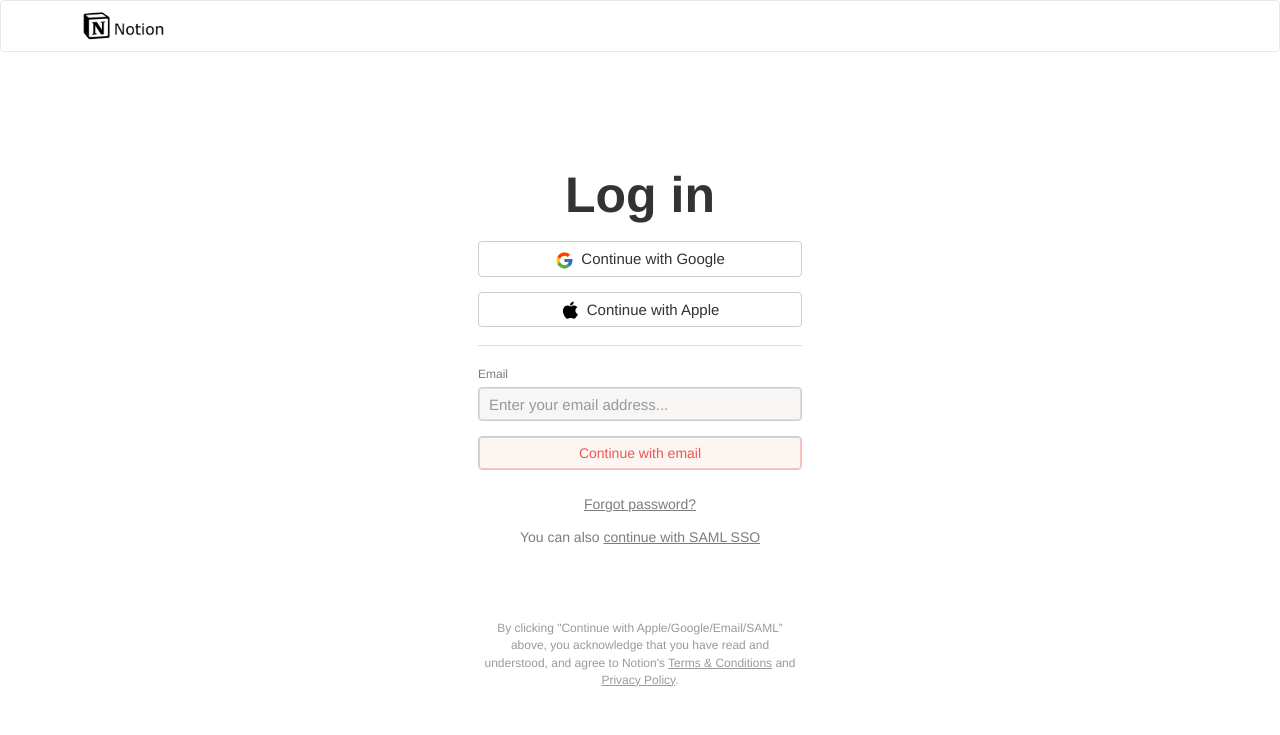
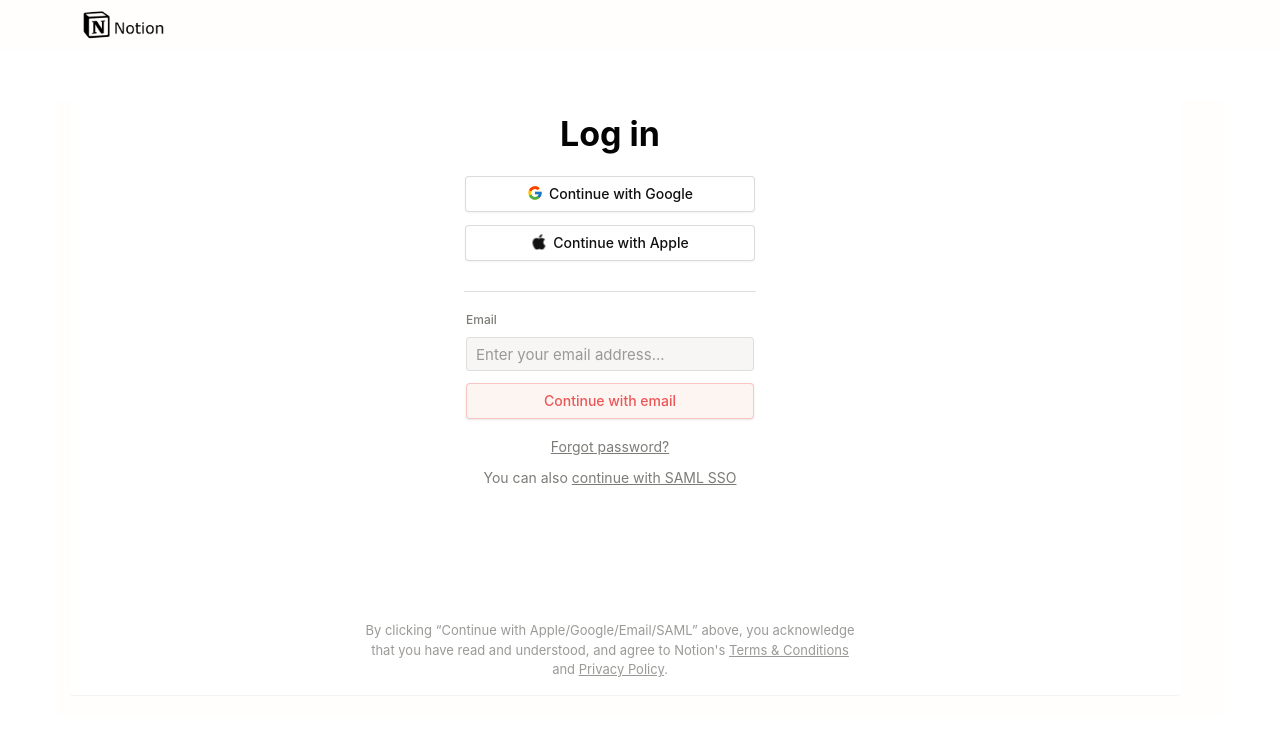
Before and after one commit to aniskhra/PEMROGRAMAN_WEB, a PHP site: page /studikasus7.html in a window 1280 px wide. Shown: the top 735 px of the page. Run offline with PHP 8.4, Linux system fonts and the light colour scheme.

Commit message:
revisi studi kasus

```diff
--- a/MODUL_7/studikasus7.css
+++ b/MODUL_7/studikasus7.css
@@ -1,9 +1,45 @@
-/* Mengatur padding pada navigation bar */
-.navbar-default {
-  background-color: #ffffff;
+/* Mengatur style pada seluruh halaman */
+.notion-app-inner {
+  color: rgb(55, 53, 47);
+  background-color: white;
+  line-height: 1.5;
+  font-family: ui-sans-serif, -apple-system, BlinkMacSystemFont, "Segoe UI", Helvetica, "Apple Color Emoji", Arial, sans-serif, "Segoe UI Emoji", "Segoe UI Symbol";
+  -webkit-font-smoothing: auto;
 }
 
-/* Style for logo */
+/* Mengatur style pada navigation bar */
+.navbar {
+  position: fixed;
+  top: 0;
+  left: 0;
+  right: 0;
+  z-index: 999;
+  background-color: #fff;
+  border-color: #fff;
+  white-space: nowrap;
+  background: rgb(255, 254, 252);
+  box-shadow: none;
+}
+
+/* Menampilkan garis bawah ketika navbar di scroll */
+.navbar.scrolled {
+  border-bottom: 1px solid #ccc;
+}
+
+/* Mengatur ukuran padding atas pada body */
+body {
+  padding-top: 100px;
+}
+
+/* Mengatur navbar tetap di atas */
+.navbar-fixed-top {
+  position: fixed;
+  z-index: 99;
+  top: 0;
+  width: 100%;
+}
+
+/* Mengatur style logo aplikasi pada navbar */
 .navbar-brand img {
   height: 30px;
   width: fit-content;
@@ -11,56 +47,175 @@
   margin-top: -5px;
 }
 
+/* Mengatur style pada class navbar-default.container */
+.navbar-default.container {
+  padding-right: 15px;
+  padding-left: 0;
+  margin-right: auto;
+  margin-left: auto;
+}
+
+main {
+  color: rgb(4, 4, 4);
+  fill: currentcolor;
+  line-height: 1.5;
+  font-family: inter, -apple-system, BlinkMacSystemFont, "Segoe UI", Helvetica, "Apple Color Emoji", Arial, sans-serif, "Segoe UI Emoji", "Segoe UI Symbol";
+  background: rgb(255, 254, 252);
+  font-size: 17px;
+  -webkit-font-smoothing: antialiased;
+}
+
+.container.row {
+  display: flex;
+  flex-direction: row;
+  width: 100%;
+}
+
+section {
+  padding-left: 20px;
+  padding-right: 20px;
+  width: 100%;
+  margin: 0px auto;
+  overflow: visible;
+}
+
+.panel {
+  border: none;
+}
+
+.panel-default {
+  width: 100%;
+  border-radius: 3px;
+}
+
+.panel-body {
+  width: 100%;
+  max-width: 580px;
+  margin: 0px auto;
+}
+
+.col-md-12 {
+  display: flex;
+  flex-direction: column;
+  align-items: center;
+}
+
 /* Style for heading */
 h1 {
-    font-size: 50px;
-    margin-top: 12vh;
-    font-weight: 700;
-    text-align: center;
-
+  font-size: 34px;
+  margin-top: 0;
+  font-weight: 700;
+  margin-bottom: 24px;
+  text-align: center;
+  line-height: 1.1;
+  max-width: 380px;
 }
 
 .notion-login {
-  margin: 5%;
+  width: 100%;
   display: flex;
   flex-direction: column;
+  align-items: center;
+  max-width: 320px;
+  margin-bottom: 16vh;
+}
+
+.row {
+  display: flex;
+  flex-direction: column;
+  width: 100%;
 }
 
 .btn-default {
-  font-size: 15px;
-}
-.btn-default svg {
-  vertical-align: middle;
-  margin-right: 3px;
+  user-select: none;
+  transition: 20ms ease-in 0s;
+  cursor: pointer;
+  display: inline-flex;
+  align-items: center;
+  justify-content: center;
+  white-space: nowrap;
+  height: 36px;
+  border-radius: 4px;
+  color: rgb(17, 17, 17);
+  font-size: 14px;
+  line-height: 1;
+  padding-left: 12px;
+  padding-right: 12px;
+  font-weight: 500;
+  background: white;
+  border: 1px solid rgba(15, 15, 15, 0.15);
+  width: 100%;
+  box-shadow: rgba(15, 15, 15, 0.05) 0px 1px 2px;
+  margin-bottom: 8px;
 }
 
-.btn svg {
-  display: inline-block;
-  vertical-align: middle;
+.btn-default svg {
+  width: 16px;
+  height: 16px;
+  display: block;
+  fill: inherit;
+  flex-shrink: 0;
+  backface-visibility: hidden;
+  margin-right: 6px;
+  margin-bottom: 2px;
 }
 
-.btn span {
-  display: inline-block;
-  vertical-align: middle;
-  margin-left: 5px;
+.googleLogo{
+  width: 14px;
+  height: 14px;
+  display: block;
+  fill: inherit;
+  flex-shrink: 0;
+  backface-visibility: hidden;
+  margin-right: 6px;
 }
 
-hr {
+.appleLogo {
+  width: 16px;
+  height: 16px;
+  display: block;
+  fill: inherit;
+  flex-shrink: 0;
+  backface-visibility: hidden;
+  margin-right: 6px;
+  margin-bottom: 2px;
+}
+
+.hr {
+  display: flex;
+  align-items: center;
+  justify-content: center;
+  height: 42px;
+  flex: 0 0 auto;
+}
+
+.garis {
+  max-width: 91%;
   width: 100%;
+  border-top: 1px solid rgba(55, 53, 47, 0.16);
   margin-top: 1%;
-  visibility: visible;
-  border-top: 1px solid rgba(55, 53, 47, 0.16);
+  margin-left: auto;
+  margin-right: auto;
+}
+
+.form-group {
+  margin-bottom: 4px;
 }
 
 .form-group label {
+  text-align: left;
+  margin-left: 5%;
   display: block;
   margin-bottom: 4px;
   font-size: 12px;
+  font-weight: 450;
   color: rgba(55, 53, 47, 0.65);
-  font-weight: lighter;
 }
 
-.form-group input {
+.form-group input[type="email"] {
+  display: inline-flex;
+  align-items: center;
+  width: 90%;
   font-size: 15px;
   line-height: 26px;
   padding: 4px 10px;
@@ -69,50 +224,60 @@
   box-shadow: rgba(15, 15, 15, 0.1) 0px 0px 0px 1px inset;
   background: rgba(242, 241, 238, 0.6);
   cursor: text;
+  margin-top: 4px;
+  margin-bottom: 4px;
+  border: none;
 }
 
-.btn-default.email {
+.btn-primary {
+  user-select: none;
+  transition: 20ms ease-in 0s;
   cursor: pointer;
   display: inline-flex;
   align-items: center;
   justify-content: center;
+  white-space: nowrap;
+  height: 36px;
+  border-radius: 4px;
   color: rgb(235, 87, 87);
   font-size: 14px;
-  background: rgb(253, 245, 242);
-  box-shadow: rgba(235, 87, 87, 0.3) 0px 0px 0px 1px inset;
+  line-height: 1;
+  padding-left: 12px;
+  padding-right: 12px;
+  font-weight: 500;
+  background-color: rgb(253, 245, 242);
+  box-shadow: rgba(15, 15, 15, 0.1) 0px 1px 2px, rgba(235, 87, 87, 0.3) 0px 0px 0px 1px inset;
+  margin-top: 4px;
+  margin-bottom: 12px;
+  width: 90%;
+  border: none;
 }
 
-.forgot-pw {
-  color: rgba(55, 53, 47, 0.65);
-  font-size: 14px;
-  line-height: 1.6;
-  margin-top: 8px;
-  margin-bottom: 8px;
-  text-align: center;
+.btn-primary:hover {
+  background-color: rgb(250, 235, 232);
 }
 
-.saml {
-  color: rgba(55, 53, 47, 0.65);
-  font-size: 14px;
-  line-height: 1.6;
-  margin-top: 2px;
-  margin-bottom: 8px;
-  text-align: center;
+.btn-primary:hover, .btn-primary:focus, .btn-primary:active, .btn-primary.active {
+  color: rgb(235, 87, 87);
 }
 
-.agreement {
-  width: 100%;
-  margin-top: 64px;
-  margin-bottom: 0px;
-  font-size: 12px;
-  color: rgba(55, 53, 47, 0.5);
-  text-align: center;
+.text-add {
+  color: rgba(55, 53, 47, 0.65);
+  margin-top: 5px;
+  margin-bottom: 5px;
+  font-size: 14px;
 }
 
 .notion-link {
-  display: inline;
+  color: inherit;
   text-decoration: underline;
-  user-select: none;
   cursor: pointer;
-  color: inherit;
 }
+
+.notion-link:hover {
+  color: rgb(235, 87, 87);
+}
+
+.text {
+  text-align: center;
+}
--- a/MODUL_7/studikasus7.html
+++ b/MODUL_7/studikasus7.html
@@ -12,85 +12,88 @@
 
   <!-- jQuery library -->
   <script src="https://ajax.googleapis.com/ajax/libs/jquery/3.6.3/jquery.min.js"></script>
+  <script src="studikasus7.js"></script>
+
   <!-- Latest compiled JavaScript -->
   <script src="https://maxcdn.bootstrapcdn.com/bootstrap/3.4.1/js/bootstrap.min.js"></script>
 
-
 </head>
 <body>
-
-    <!-- Navigation Bar -->
-    <nav class="navbar navbar-default">
+    <div id="notion">
+        <div class="notion-app-inner notion-light-theme">
+            <div style="height: 100%;">
+                <div>
+                    <nav class="navbar navbar-default navbar-fixed-top" role="navigation">
                         <div class="container">
-          <!-- Brand and toggle get grouped for better mobile display -->
                             <div class="navbar-header">
-            <a class="navbar-brand" href="#">
-              <img src="notion-logo.png">
-            </a>
+                                <a class="navbar-brand" href="/product"><img src="notion-logo.png"></a>
                             </div>
                         </div>
                     </nav>
 
-      <div class="container">
+                    <main class="container">
                         <div class="row">
-          <div class="col-md-4 col-md-offset-4">
-            <h1>Log in</h1>
-            <div class="notion-login">
-              <div class="form-group">
-                <button type="button" class="btn btn-default btn-block">
-                  <svg xmlns="http://www.w3.org/2000/svg" x="0px" y="0px"
-                    width="19" height="19"
-                    viewBox="0 0 48 48">
+                          <section class="col-md-12">
+                            <div class="panel panel-default">
+                              <div class="panel-body">
+                                <div class="row">
+                                  <div class="col-md-12 text-center">
+                                    <h1 class="mt-5">Log in</h1>
+                                    <div class="notion-login mx-auto mt-4 mb-5" style="max-width: 320px;">
+                                      <div class="row">
+                                        <div class="col-md-12">
+                                          <div class="btn btn-default btn-block mb-2">
+                                            <svg viewBox="0 0 48 48" class="googleLogo">
                                               <path fill="#FFC107" d="M43.611,20.083H42V20H24v8h11.303c-1.649,4.657-6.08,8-11.303,8c-6.627,0-12-5.373-12-12c0-6.627,5.373-12,12-12c3.059,0,5.842,1.154,7.961,3.039l5.657-5.657C34.046,6.053,29.268,4,24,4C12.955,4,4,12.955,4,24c0,11.045,8.955,20,20,20c11.045,0,20-8.955,20-20C44,22.659,43.862,21.35,43.611,20.083z"></path><path fill="#FF3D00" d="M6.306,14.691l6.571,4.819C14.655,15.108,18.961,12,24,12c3.059,0,5.842,1.154,7.961,3.039l5.657-5.657C34.046,6.053,29.268,4,24,4C16.318,4,9.656,8.337,6.306,14.691z"></path><path fill="#4CAF50" d="M24,44c5.166,0,9.86-1.977,13.409-5.192l-6.19-5.238C29.211,35.091,26.715,36,24,36c-5.202,0-9.619-3.317-11.283-7.946l-6.522,5.025C9.505,39.556,16.227,44,24,44z"></path><path fill="#1976D2" d="M43.611,20.083H42V20H24v8h11.303c-0.792,2.237-2.231,4.166-4.087,5.571c0.001-0.001,0.002-0.001,0.003-0.002l6.19,5.238C36.971,39.205,44,34,44,24C44,22.659,43.862,21.35,43.611,20.083z"></path>
                                             </svg>
                                             Continue with Google
-                </button>
+                                          </div>
+                                          <div class="btn btn-default btn-block mb-2">
+                                            <svg viewBox="0 0 170 170" class="appleLogo">
+                                                <path d="m150.37 130.25c-2.45 5.66-5.35 10.87-8.71 15.66-4.58 6.53-8.33 11.05-11.22 13.56-4.48 4.12-9.28 6.23-14.42 6.35-3.69 0-8.14-1.05-13.32-3.18-5.197-2.12-9.973-3.17-14.34-3.17-4.58 0-9.492 1.05-14.746 3.17-5.262 2.13-9.501 3.24-12.742 3.35-4.929 0.21-9.842-1.96-14.746-6.52-3.13-2.73-7.045-7.41-11.735-14.04-5.032-7.08-9.169-15.29-12.41-24.65-3.471-10.11-5.211-19.9-5.211-29.378 0-10.857 2.346-20.221 7.045-28.068 3.693-6.303 8.606-11.275 14.755-14.925s12.793-5.51 19.948-5.629c3.915 0 9.049 1.211 15.429 3.591 6.362 2.388 10.447 3.599 12.238 3.599 1.339 0 5.877-1.416 13.57-4.239 7.275-2.618 13.415-3.702 18.445-3.275 13.63 1.1 23.87 6.473 30.68 16.153-12.19 7.386-18.22 17.731-18.1 31.002 0.11 10.337 3.86 18.939 11.23 25.769 3.34 3.17 7.07 5.62 11.22 7.36-0.9 2.61-1.85 5.11-2.86 7.51zm-31.26-123.01c0 8.1021-2.96 15.667-8.86 22.669-7.12 8.324-15.732 13.134-25.071 12.375-0.119-0.972-0.188-1.995-0.188-3.07 0-7.778 3.386-16.102 9.399-22.908 3.002-3.446 6.82-6.3113 11.45-8.597 4.62-2.2516 8.99-3.4968 13.1-3.71 0.12 1.0831 0.17 2.1663 0.17 3.2409z"></path>
+                                            </svg>
+                                            Continue with Apple
+                                          </div>
                                         </div>
 
+                                        <div class="hr">
+                                          <div class="garis" role="separator"></div>
+                                        </div>
+                                        <form>
                                           <div class="form-group">
-                <button type="button" class="btn btn-default btn-block">
-                  <svg xmlns="http://www.w3.org/2000/svg" x="0px" y="0px"
-                    width="19" height="19"
-                    viewBox="0 0 50 50">
-                    <path d="M 44.527344 34.75 C 43.449219 37.144531 42.929688 38.214844 41.542969 40.328125 C 39.601563 43.28125 36.863281 46.96875 33.480469 46.992188 C 30.46875 47.019531 29.691406 45.027344 25.601563 45.0625 C 21.515625 45.082031 20.664063 47.03125 17.648438 47 C 14.261719 46.96875 11.671875 43.648438 9.730469 40.699219 C 4.300781 32.429688 3.726563 22.734375 7.082031 17.578125 C 9.457031 13.921875 13.210938 11.773438 16.738281 11.773438 C 20.332031 11.773438 22.589844 13.746094 25.558594 13.746094 C 28.441406 13.746094 30.195313 11.769531 34.351563 11.769531 C 37.492188 11.769531 40.8125 13.480469 43.1875 16.433594 C 35.421875 20.691406 36.683594 31.78125 44.527344 34.75 Z M 31.195313 8.46875 C 32.707031 6.527344 33.855469 3.789063 33.4375 1 C 30.972656 1.167969 28.089844 2.742188 26.40625 4.78125 C 24.878906 6.640625 23.613281 9.398438 24.105469 12.066406 C 26.796875 12.152344 29.582031 10.546875 31.195313 8.46875 Z"></path>
-                  </svg>
-                  Continue with Apple
-                </button>
+                                            <label for="notion-email-input-1">Email</label>
+                                            <input type="email" class="form-control" id="notion-email-input-1" placeholder="Enter your email address...">
+                                          </div>
+                                          <button type="button" class="btn btn-primary" id="myBtn">Continue with email</button>
+                                        </form>
                                       </div>
 
-              <hr>
-
-              <div class="form-group">
-                <label for="email">Email</label>
-                <input type="email" class="form-control" id="email" placeholder="Enter your email address...">
+                                      <div class="text-add">
+                                        <a href="#" class="notion-link">Forgot password?</a>
                                       </div>
-
-              <div class="form-group">
-                <button type="button" class="btn btn-default btn-block email">
-                  Continue with email
-                </button>
+                                      <div class="text-add">
+                                        You can also <a href="#" class="notion-link">continue with SAML SSO</a>
                                       </div>
-
-              <div class="forgot-pw">
-                <a rel="noopener noreferrer" class="notion-link">Forgot password?</a>
                                     </div>
-
-              <div class="saml">
-                You can also
-                <a rel="noopener noreferrer" class="notion-link">continue with SAML SSO</a>
-              </div>
-
-              <div class="agreement">
-                <p style="margin-bottom: 0px;">
-                  By clicking "Continue with Apple/Google/Email/SAML” above, you acknowledge that you have read and understood, and agree to Notion's
-                  <a rel="noopener noreferrer" class="notion-link">Terms &amp; Conditions</a> and
-                  <a rel="noopener noreferrer" class="notion-link">Privacy Policy</a>.
+                                    <div class="row" style="margin-top: 0; font-size: 13px; color: rgba(55, 53, 47, 0.5);">
+                                        <div class="col-xs-12">
+                                          <p class="text" style="margin-bottom: 0px;">
+                                            By clicking “Continue with Apple/Google/Email/SAML” above, you acknowledge that you have read and understood, and agree to Notion's
+                                            <a class="notion-link">Terms &amp; Conditions</a> and
+                                            <a class="notion-link">Privacy Policy</a>.
                                           </p>
                                         </div>
                                       </div>
                                     </div>
                                 </div>
                               </div>
-
+                            </div>
+                          </section>
+                        </div>
+                    </main>
+                </div>
+            </div>
+        </div>
+    </div>
 </body>
 </html>
--- /dev/null
+++ b/MODUL_7/studikasus7.js
@@ -0,0 +1,4 @@
+window.addEventListener('scroll', function() {
+    var navbar = document.querySelector('.navbar');
+    navbar.classList.toggle('scrolled', window.scrollY > 0);
+});
```
Lines whose indentation alone changed are shown as unchanged.
